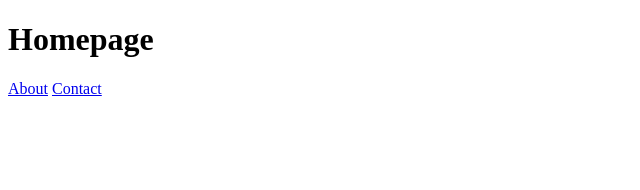
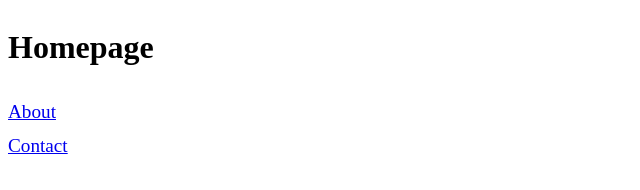
Before and after one commit to brajpatel/basic-informational-site, a plain HTML site: page index.html in a window 1280 px wide. Shown: the whole page, without its empty margins (0-640 px from the left). Drawn offline with Linux system fonts and the light colour scheme.

```diff
--- a/index.html
+++ b/index.html
@@ -6,6 +6,17 @@
     <meta name="viewport" content="width=device-width, initial-scale=1.0">
     <title>Basic Informational Site</title>
 </head>
+<style>
+    body {
+        display: flex;
+        flex-direction: column;
+        gap: 0.8rem;
+    }
+
+    a {
+        font-size: 1.2rem;
+    }
+</style>
 <body>
 
     <h1>Homepage</h1>
```
Also changed, not shown: about.html (+1 -0 lines), contact.html (+1 -0 lines).
